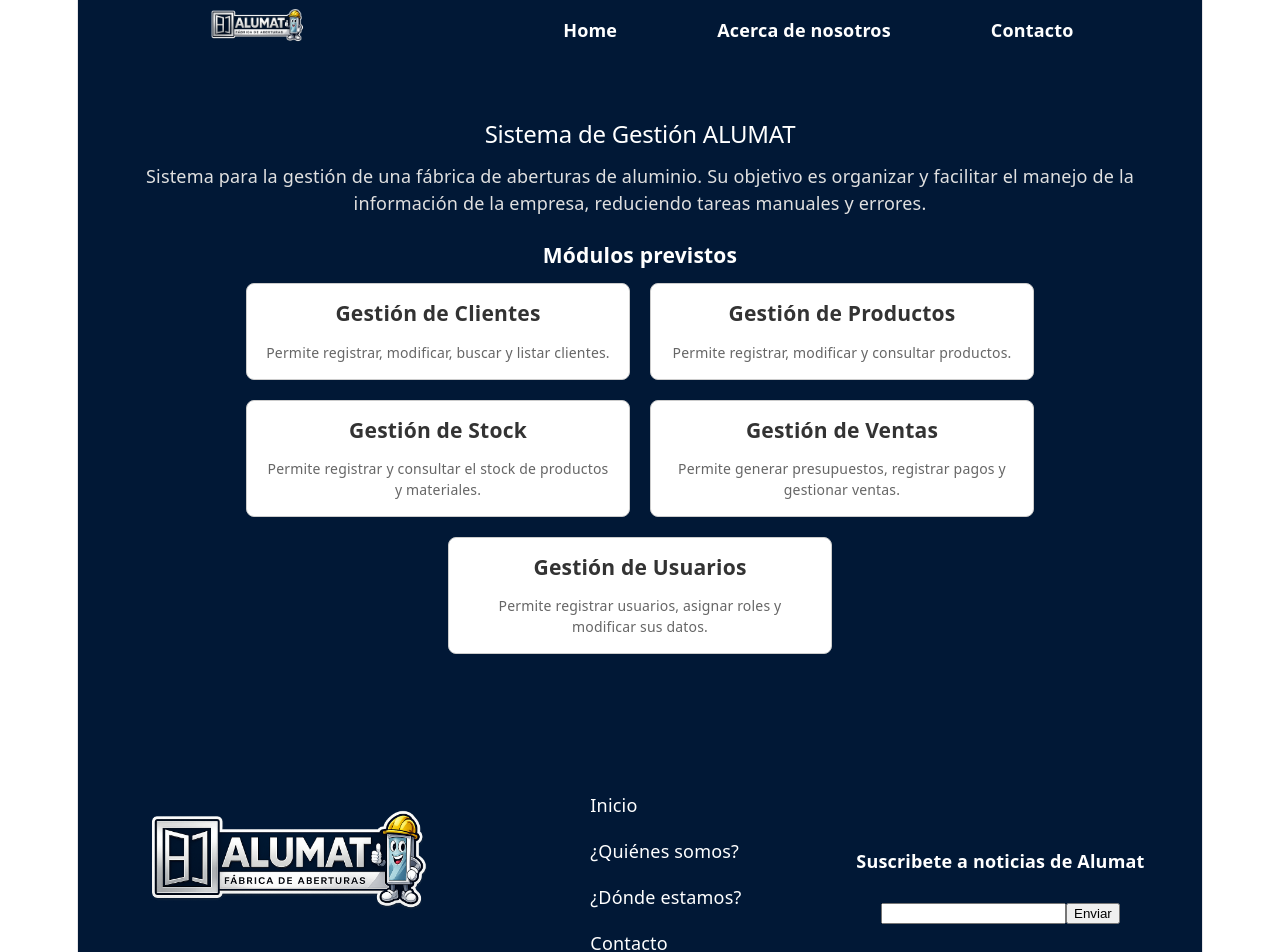
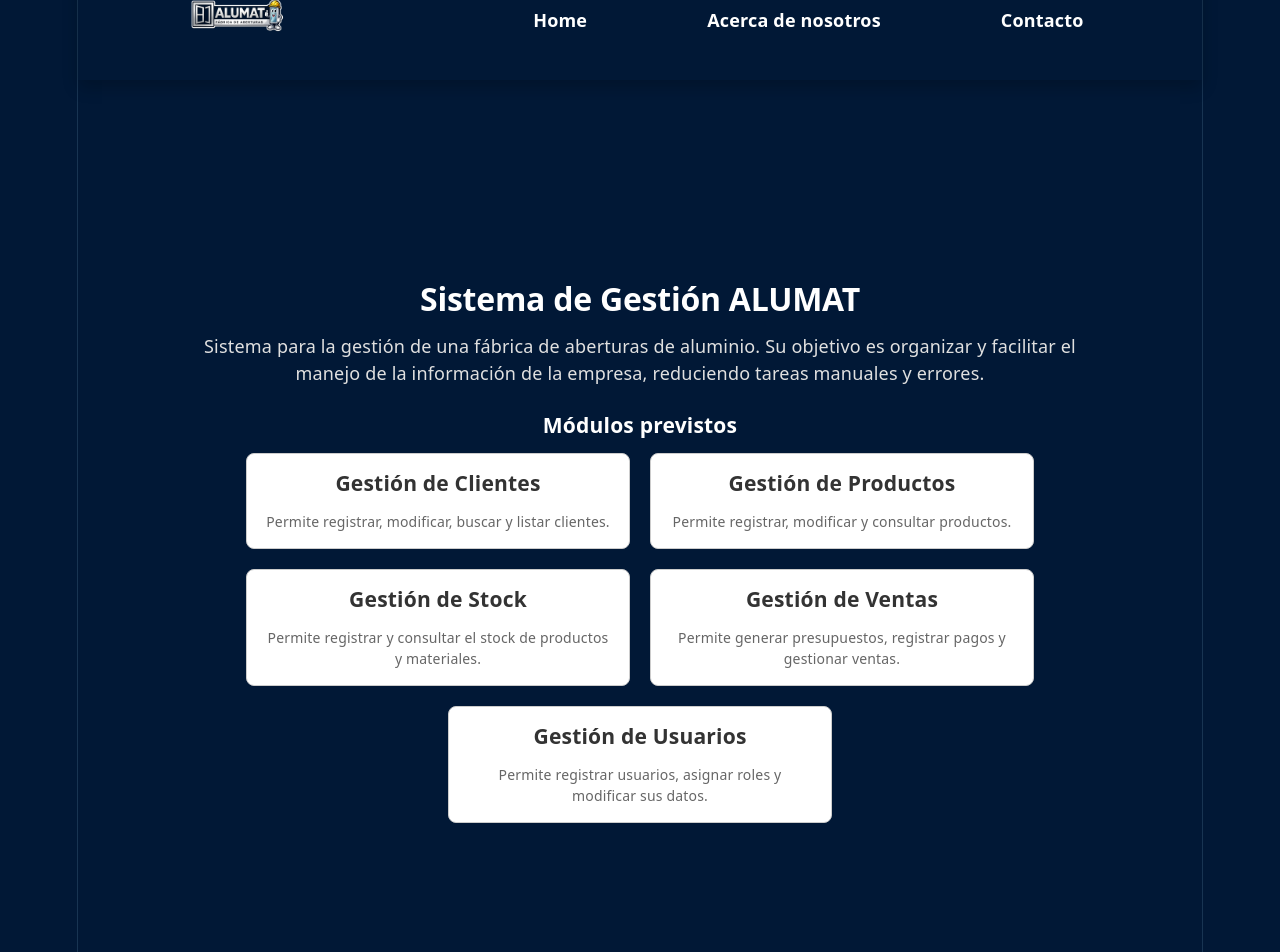
Before and after one commit to rejuanigg/alumat_frontend, a React (Vite) app in the folder alumat/: page / in a window 1280 px wide. Shown: the part 40-992 px from the top of the page. Built offline with nearby package versions, Linux system fonts and the light colour scheme.

Commit message:
refact:change the global styles

```diff
--- a/alumat/src/componentes/area-principal/area-principal.css
+++ b/alumat/src/componentes/area-principal/area-principal.css
@@ -1,5 +1,5 @@
 .contenido {
-    padding: 20px;
+    padding: 200px 100px;
     background-color: #011836;
 }
 
@@ -7,6 +7,8 @@
 .contenido h2 {
     color: white;
     margin-bottom: 15px;
+    font-size: xx-large;
+    font-weight: 600;
 }
 
 .contenido p {
--- a/alumat/src/componentes/footer/footer.css
+++ b/alumat/src/componentes/footer/footer.css
@@ -5,7 +5,12 @@
     display: flex;
     justify-content: space-around;
     align-items: center;
-    padding: 50px 0px;
+    padding: 20px;
+
+    box-shadow: 0 -5px 12px rgba(0, 0, 0, 0.45);
+
+    position: relative;
+    z-index: 10;
 }
 
 .imagen{
@@ -18,12 +23,17 @@
     list-style-type: none;
     display: flex;
     flex-direction: column;
-    gap: 20px;
+    gap: 50px;
     align-items: start;
+    padding: 10px;
+
 }
 
 .contenedor--lista__item {
-    font-weight: 500;
+    font-weight: 600;
+    text-decoration: none;
+    color: white;
+    padding: 10px;
 }
 
 .form--container {
--- a/alumat/src/componentes/footer/footer.jsx
+++ b/alumat/src/componentes/footer/footer.jsx
@@ -6,10 +6,9 @@
         <footer className="contenedor">
             <img src={alumatLogo} className='imagen'></img>
             <ul className='contenedor--lista'>
-                <li className='contenedor--lista__item'>Inicio</li>
-                <li className='contenedor--lista__item'>¿Quiénes somos?</li>
-                <li className='contenedor--lista__item'>¿Dónde estamos?</li>
-                <li className='contenedor--lista__item'>Contacto</li>
+                <li><a className='contenedor--lista__item item--hover' href="#">Inicio</a></li>
+                <li><a className='contenedor--lista__item item--hover' href="#">Acerca de Nosotros</a></li>
+                <li><a className='contenedor--lista__item item--hover' href="#">Contactanos</a></li>
             </ul>
             <form className='form--container'>
                 <h4 className='form--title'> Suscribete a noticias de Alumat </h4>
--- /dev/null
+++ b/alumat/src/componentes/global-styles/global-styles.css
@@ -0,0 +1,6 @@
+
+.item--hover:hover{
+    background-color: white;
+    color: #011836;
+    border-radius: 10px;
+}
--- a/alumat/src/componentes/navbar/navbar.css
+++ b/alumat/src/componentes/navbar/navbar.css
@@ -1,10 +1,17 @@
 .navbar--container {
-    padding: 20px;
+    padding: 10px 10px ;
     background-color: #011836;
+
     display: flex;
     justify-content: space-around;
     align-items: center;
+
+    box-shadow: 0 8px 15px rgba(0, 0, 0, 0.2);
+    position: relative;
+    z-index: 10;
 }
+
+
 
 .navbar--logo {
     height: 100px;
@@ -26,4 +33,5 @@
     color: white;
     font-weight: 600;
     text-decoration: none;
+    padding: 10px;
 }
--- a/alumat/src/componentes/navbar/navbar.jsx
+++ b/alumat/src/componentes/navbar/navbar.jsx
@@ -1,4 +1,5 @@
 import './navbar.css'
+import '../global-styles/global-styles.css'
 import logo from '../../assets/alumatp.png'
 
 function Navbar() {
@@ -6,9 +7,9 @@
         <nav className="navbar--container">
             <img className='navbar--logo' src={logo} alt="" />
             <ol className="navbar--list">
-                <li className="navbar--list__item"><a href="#" className="item--link">Home</a></li>
-                <li className="navbar--list__item"><a href="#" className="item--link">Acerca de nosotros</a></li>
-                <li className="navbar--list__item"><a href="#" className="item--link">Contacto</a></li>
+                <li className="navbar--list__item "><a href="#" className="item--link item--hover">Home</a></li>
+                <li className="navbar--list__item "><a href="#" className="item--link item--hover">Acerca de nosotros</a></li>
+                <li className="navbar--list__item "><a href="#" className="item--link item--hover">Contacto</a></li>
             </ol>
         </nav>
     )
--- a/alumat/src/index.css
+++ b/alumat/src/index.css
@@ -1,15 +1,22 @@
+
 :root {
-  --text: #6b6375;
-  --text-h: #08060d;
-  --bg: #fff;
-  --border: #e5e4e7;
-  --code-bg: #f4f3ec;
-  --accent: #aa3bff;
-  --accent-bg: rgba(170, 59, 255, 0.1);
-  --accent-border: rgba(170, 59, 255, 0.5);
-  --social-bg: rgba(244, 243, 236, 0.5);
+  --text: #aebbc9;
+  --text-h: #ffffff;
+
+  --bg: #011836;
+  --border: #183452;
+
+  --code-bg: #0a2545;
+
+  --accent: #4da3ff;
+  --accent-bg: rgba(77, 163, 255, 0.1);
+  --accent-border: rgba(77, 163, 255, 0.5);
+
+  --social-bg: rgba(10, 37, 69, 0.5);
+
   --shadow:
-    rgba(0, 0, 0, 0.1) 0 10px 15px -3px, rgba(0, 0, 0, 0.05) 0 4px 6px -2px;
+    rgba(0, 0, 0, 0.35) 0 10px 15px -3px,
+    rgba(0, 0, 0, 0.2) 0 4px 6px -2px;
 
   --sans: system-ui, 'Segoe UI', Roboto, sans-serif;
   --heading: system-ui, 'Segoe UI', Roboto, sans-serif;
@@ -17,11 +24,15 @@
 
   font: 18px/145% var(--sans);
   letter-spacing: 0.18px;
-  color-scheme: light dark;
+
+  color-scheme: dark;
+
   color: var(--text);
   background: var(--bg);
+
   font-synthesis: none;
   text-rendering: optimizeLegibility;
+
   -webkit-font-smoothing: antialiased;
   -moz-osx-font-smoothing: grayscale;
 
@@ -30,39 +41,25 @@
   }
 }
 
-@media (prefers-color-scheme: dark) {
-  :root {
-    --text: #9ca3af;
-    --text-h: #f3f4f6;
-    --bg: #16171d;
-    --border: #2e303a;
-    --code-bg: #1f2028;
-    --accent: #c084fc;
-    --accent-bg: rgba(192, 132, 252, 0.15);
-    --accent-border: rgba(192, 132, 252, 0.5);
-    --social-bg: rgba(47, 48, 58, 0.5);
-    --shadow:
-      rgba(0, 0, 0, 0.4) 0 10px 15px -3px, rgba(0, 0, 0, 0.25) 0 4px 6px -2px;
-  }
-
-  #social .button-icon {
-    filter: invert(1) brightness(2);
-  }
-}
-
 body {
   margin: 0;
+  background: var(--bg);
 }
 
 #root {
   width: 1126px;
   max-width: 100%;
   margin: 0 auto;
+
   text-align: center;
+
   border-inline: 1px solid var(--border);
+
   min-height: 100svh;
+
   display: flex;
   flex-direction: column;
+
   box-sizing: border-box;
 }
 
@@ -77,20 +74,24 @@
   font-size: 56px;
   letter-spacing: -1.68px;
   margin: 32px 0;
+
   @media (max-width: 1024px) {
     font-size: 36px;
     margin: 20px 0;
   }
 }
+
 h2 {
   font-size: 24px;
   line-height: 118%;
   letter-spacing: -0.24px;
   margin: 0 0 8px;
+
   @media (max-width: 1024px) {
     font-size: 20px;
   }
 }
+
 p {
   margin: 0;
 }
```
